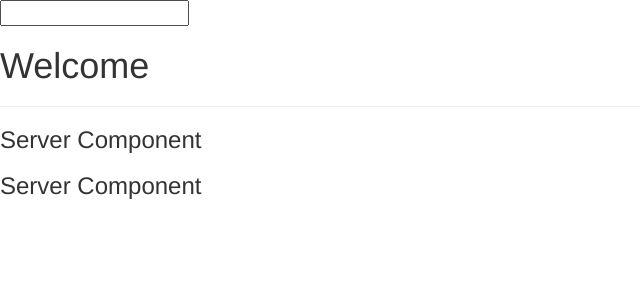
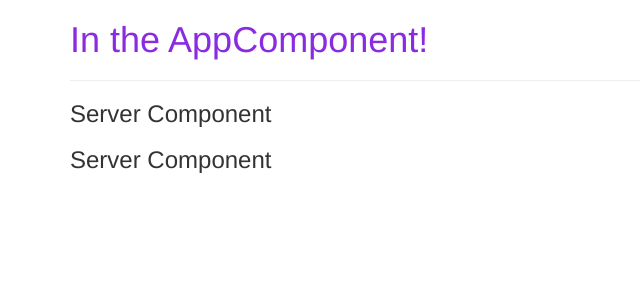
Before and after one commit to ksranjan/angular-basics, an Angular app: page / in a window 1280 px wide. Shown: the top 300 px of the page, without its empty margins (0-640 px from the left). Built offline with nearby package versions, Linux system fonts and the light colour scheme.

Commit message:
css style added

```diff
--- a/src/app/app.component.css
+++ b/src/app/app.component.css
@@ -0,0 +1,3 @@
+h1{
+  color: blueviolet;
+}
--- a/src/app/app.component.html
+++ b/src/app/app.component.html
@@ -1,5 +1,11 @@
 <!--The content below is only a placeholder and can be replaced.-->
-<input type="text" [(ngModel)] = "name" >
-<h1> Welcome {{ name }}</h1>
-<hr>
-<app-servers></app-servers>
+<div class="container">
+  <div class="row">
+    <div class="col-xs-12">
+      <h1> In the AppComponent!</h1>
+      <hr>
+      <app-servers></app-servers>
+    </div>
+  </div>
+
+</div>
```
